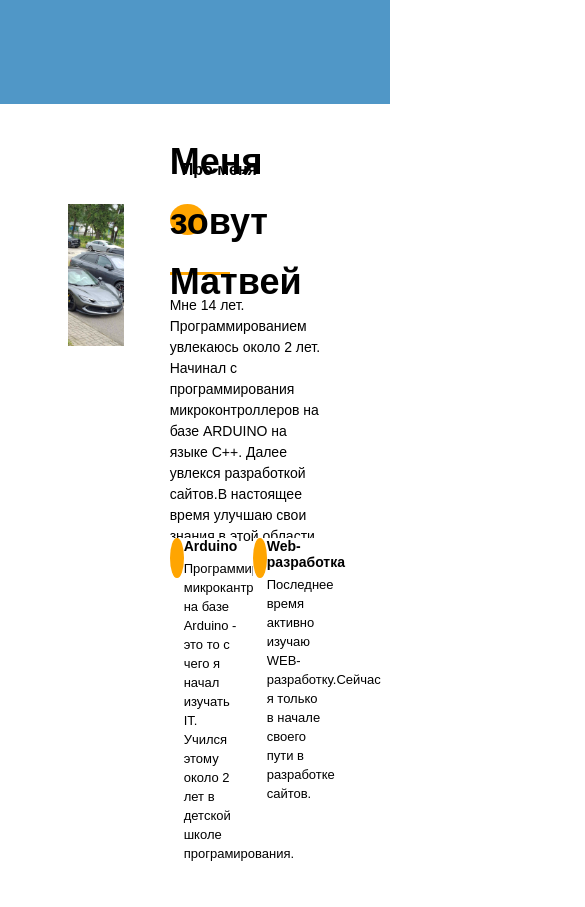
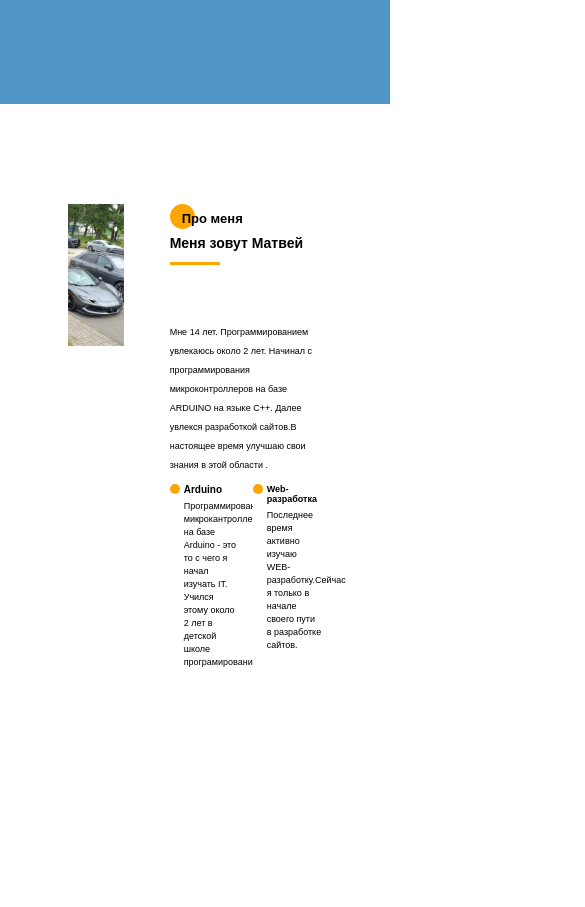
Before and after one commit to sabanmatvej641-star/Portfolio.github.io, a plain HTML site: page index.html in a window 390 px wide. Shown: the part 740-1647 px from the top of the page, 585 px wide, since content can reach past the window. Drawn offline with Linux system fonts and the light colour scheme.

Commit message:
optimizatio 2 section without img

```diff
--- a/css/about_me.css
+++ b/css/about_me.css
@@ -99,17 +99,9 @@
   height: 40px;
 }
 
-.about_me_icon2 {
-  background-color: #ffa501;
-  border-radius: 50%;
-  width: 40px;
-  height: 40px;
-}
-
 .about_me_text {
   font-family: "Poppins", sans-serif;
   font-size: 13px;
-
   line-height: 19px;
 }
 
--- a/css/media/media_about_me.css
+++ b/css/media/media_about_me.css
@@ -1,10 +1,107 @@
 @media (max-width: 1200px) {
 }
 @media (max-width: 992px) {
+  .about_me_info {
+    font-size: 12px;
+    line-height: 19px;
+  }
+
+  .about_me_web {
+    font-size: 12px;
+  }
+
+  .about_me_arduino {
+    font-size: 12px;
+  }
+  .about_me_text {
+    font-size: 12px;
+    line-height: 15px;
+  }
+
+  .text {
+    font-size: 30px;
+  }
+  .about_me_icon {
+    width: 30px;
+    height: 30px;
+  }
 }
 
 @media (max-width: 768px) {
+  .text {
+    font-size: 23px;
+  }
+
+  .about_me_info {
+    font-size: 11px;
+    line-height: 19px;
+  }
+
+  .about_me_me {
+    font-size: 14px;
+  }
+
+  .about_me_text {
+    font-size: 10px;
+    line-height: 14px;
+  }
+
+  .about_me_icon {
+    width: 20px;
+    height: 20px;
+  }
+
+  .about_me_web {
+    font-size: 10px;
+  }
+
+  .about_me_arduino {
+    font-size: 10px;
+  }
 }
 
 @media (max-width: 576px) {
+  .about_me_info {
+    font-size: 9px;
+  }
+
+  .text {
+    font-size: 14px;
+    font-weight: 600;
+    line-height: 40px;
+  }
+
+  .about_me_text {
+    font-size: 9px;
+    line-height: 13px;
+  }
+
+  .about_me_icon {
+    width: 10px;
+    height: 10px;
+  }
+  .about_me_circle {
+    height: 25px;
+    width: 25px;
+  }
+
+  .about_me_stick {
+    height: 3px;
+    width: 50px;
+  }
+
+  .about_me_name {
+    margin-top: -45px;
+  }
+
+  .about_me_web {
+    font-size: 9px;
+  }
+
+  .about_me_me {
+    font-size: 13px;
+    line-height: 22px;
+    padding-left: 12px;
+    margin-top: -60px;
+  }
 }
--- a/index.html
+++ b/index.html
@@ -109,7 +109,7 @@
               </div>
             </div>
             <div class="about_me_boxWeb wow rotateInUpRight">
-              <div class="about_me_icon2"></div>
+              <div class="about_me_icon"></div>
               <div class="about_me_ground">
                 <div class="about_me_web">Web-разработка</div>
                 <div class="about_me_text">
@@ -121,7 +121,7 @@
           </div>
         </div>
       </div>
-    </section>
+    <!-- </section>
     <section class="my_tools">
       <div class="container">
         <div class="my_tools_curcle"></div>
@@ -148,7 +148,7 @@
           <div class="my_tools_block_item"></div>
         </div>
       </div>
-    </section>
+    </section> -->
     <script src="js/wow.min.js"></script>
     <script src="js/script.js"></script>
     <script>
```
